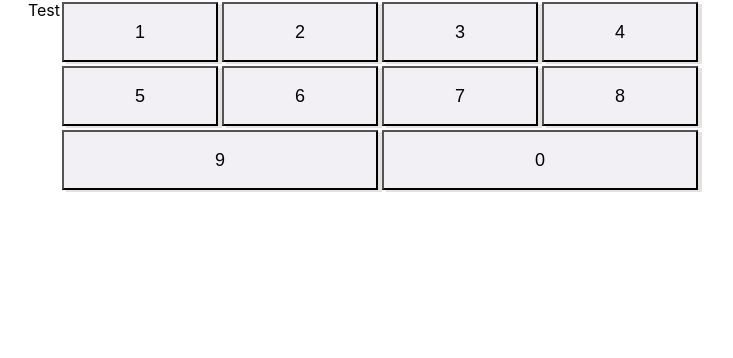
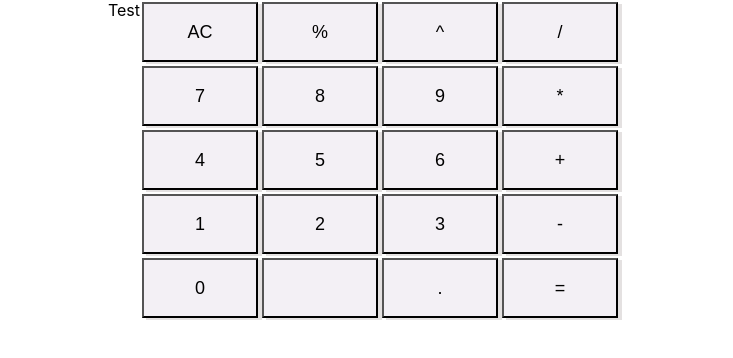
Before and after one commit to meghna-saxena/react-calculator, a React (Create React App) app: page / in a window 1280 px wide. Shown: the top 358 px of the page, without its empty margins (276-1009 px from the left). Built offline with nearby package versions, Linux system fonts and the light colour scheme.

Commit message:
rendering all the keys

```diff
--- a/src/components/Keyboard/Keys/Keys.css
+++ b/src/components/Keyboard/Keys/Keys.css
@@ -1,6 +1,6 @@
 .keys-btn {
     background-color: rgb(243, 240, 245);
-    width: 60px;
+    width: 20px;
     height: 60px;
     font-size: 18px;
     box-shadow: 4px 2px rgb(228, 225, 225);
--- a/src/components/Keyboard/Keys/index.tsx
+++ b/src/components/Keyboard/Keys/index.tsx
@@ -2,7 +2,7 @@ import * as React from 'react';
 import './Keys.css';
 
 export interface KeysProps {
-  content: number
+  content: string | number
 }
 
 export function Keys(props: KeysProps) {
--- a/src/components/Keyboard/index.tsx
+++ b/src/components/Keyboard/index.tsx
@@ -1,6 +1,6 @@
 import * as React from 'react';
 import { Keys } from './Keys'
-import { DIGITS, OPERATORS } from '../../constants/globalConstants';
+import { SYMBOLS} from '../../constants/globalConstants';
 import './Keyboard.css';
 
 export interface KeyboardProps {
@@ -8,7 +8,6 @@ export interface KeyboardProps {
 
 export interface KeyboardState {
 }
-
 
 export class Keyboard extends React.Component<KeyboardProps, KeyboardState> {
     constructor(props: KeyboardProps) {
@@ -19,8 +18,8 @@ export class Keyboard extends React.Component<KeyboardProps, KeyboardState> {
     }
 
     public render() {
-        const digits = DIGITS.map(element => {
-            return <Keys key={element} content={element} />
+        const digits = SYMBOLS.map(symbol => {
+            return <Keys key={symbol.symbol} content={symbol.symbol} />
         });
 
         console.log('digits', digits)
--- a/src/constants/globalConstants.tsx
+++ b/src/constants/globalConstants.tsx
@@ -7,3 +7,26 @@ export const OPERATORS = [
     { operation: 'substract', symbol: '-' },
     { operation: 'reset', symbol: 'AC' }
 ]
+
+export const SYMBOLS = [
+    { operation: 'reset', symbol: 'AC' },
+    { operation: 'percentage', symbol: '%' },
+    { operation: 'sq-root', symbol: '^' },
+    { operation: 'divide', symbol: '/' },
+    { symbol: 7 },
+    { symbol: 8 },
+    { symbol: 9 },
+    { operation: 'multiply', symbol: '*' },
+    { symbol: 4 },
+    { symbol: 5 },
+    { symbol: 6 },
+    { operation: 'add', symbol: '+' },
+    { symbol: 1 },
+    { symbol: 2 },
+    { symbol: 3 },
+    { operation: 'substract', symbol: '-' },
+    { symbol: 0 },
+    { symbol: '' },
+    { symbol: '.' },
+    { operation: 'equal', symbol: '=' },
+]
```
